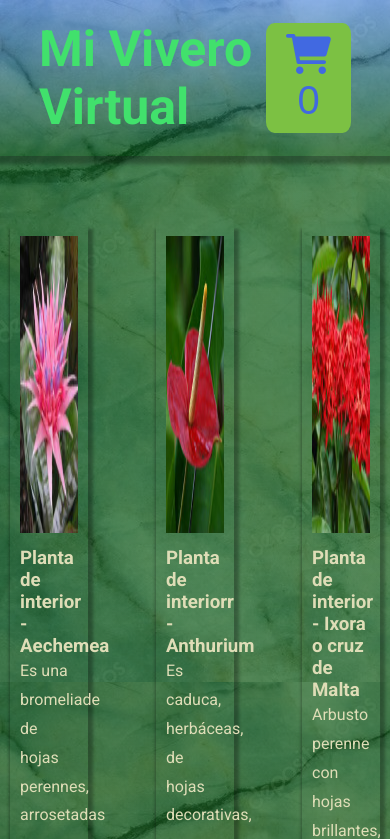
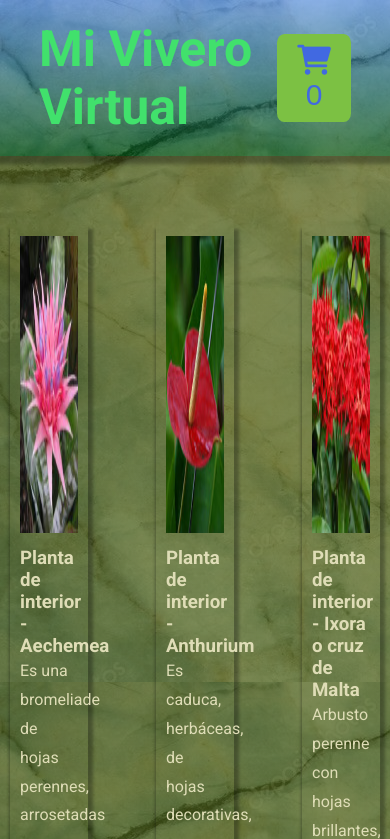
Before and after one commit to lucas-arguello/3er-pre-entrega--lucas-ivan-arguello, a plain HTML site: page index.html in a window 390 px wide. Shown: the top 839 px of the page. Drawn offline with Linux system fonts and the light colour scheme.

Commit message:
Ajustes varios

```diff
--- a/modal.js
+++ b/modal.js
@@ -12,7 +12,7 @@ botonCerrar.addEventListener('click', ()=>{
 })
 
 contenedorModal.addEventListener('click', (event) =>{
-    contenedorModal.classList.toggle('modal-active')
+    event.classList.toggle('modal-active')
 
 })
 modalCarrito.addEventListener('click', (event) => {
--- a/stock.js
+++ b/stock.js
@@ -12,7 +12,7 @@ class Planta {
 
 let grupoPlantas = [
     new Planta (1, "Planta de interior", "- Aechemea", 1, "Es una bromeliade de hojas perennes, arrosetadas con margenes armados.", 1000, "./img/Aechemea01.jpg" ),
-    new Planta (2, "Planta de interiorr", "- Anthurium", 1, "Es caduca, herbáceas, de hojas decorativas, gruesas y ovales. ", 1500, "./img/Anthurium02.jpg" ),
+    new Planta (2, "Planta de interior", "- Anthurium", 1, "Es caduca, herbáceas, de hojas decorativas, gruesas y ovales. ", 1500, "./img/Anthurium02.jpg" ),
     new Planta (3, "Planta de interior", "- Ixora o cruz de Malta", 1, "Arbusto perenne con hojas brillantes, textura similar al cuero.", 2000, "./img/Ixora03.jpg" ),
     new Planta (4, "Planta de interior", "- Dendrobium", 1, "De la familia de las orquiedeas, de hojas muy grandes.", 1500, "./img/Dendrobium04.jpg" ),
     new Planta (5, "Planta de interior", "- Guzmania", 1, "Es una Acaulescente de hojas color naranja con bracteas rojas, planta polistica. ", 1000, "./img/Guzmania05.jpg" ),
@@ -21,7 +21,7 @@ let grupoPlantas = [
     new Planta (8, "Planta de exterior", "- Copete", 1, "Es una planta anual, sus hojas son de mucho follaje, y polinizadoras.", 1500, "./img/copete08.jpg" ),
     new Planta (9, "Planta de exterior", "- Euriops", 1, "Es un arbusto de hojas perennes, crece hasta 1.5 mts, de hojas suaves y peludas.", 1300, "./img/Euriops09.jpg" ),
     new Planta (10, "Planta de exterior", "- Lantana", 1, "Es de hojas opuestas, ovales, dentadas, ásperas, crece hasta 2 mts.", 1300, "./img/Lantana010.jpg" ),
-    new Planta (11, "Planta de exterior", "- Oxalis o Vinagrera", 1, "Es de hojas que están divididas en tres a diez folíolos acorazonados o lanceolados.", 1300, "./img/Oxalis011.jpg" ),
+    new Planta (11, "Planta de exterior", "- Oxalis o Vinagrera", 1, "Es de hojas que están divididas en tres a diez folíolos acorazonados o lancealados.", 1300, "./img/Oxalis011.jpg" ),
     new Planta (12, "Planta de exterior", "- Rayito de Sol", 1, "Es una herbacea perenne de hojas triangulares con flores violetas, rosas y lilas.", 1300, "./img/Rayito-de-sol012.jpg" )
 
 ]
--- a/styles.css
+++ b/styles.css
@@ -6,12 +6,13 @@
 
 body{
     font-family: 'Roboto', sans-serif;
-    background: linear-gradient(rgba(21, 97, 31, 0.7),rgba(43, 84, 7, 0.7)),url(img/fondo-header1.jpg);
+    background: linear-gradient(rgba(89, 97, 21, 0.7),rgba(43, 84, 7, 0.7)),url(img/fondo-header1.jpg);
 }
 img {
     width: 100%;
     height: 50%;
     margin-bottom: 10px;
+
 }
 header {
     display: flex;
@@ -31,7 +32,7 @@ h1 {
 #boton-carrito {
     border: none;
     color: royalblue;
-    font-size: 40px;
+    font-size: 30px;
     background-color: rgb(124, 193, 67);
     border-radius: 10%;
     padding: 10px 20px;
@@ -44,6 +45,7 @@ h1 {
 }
 #boton-carrito:focus {
     outline: none;
+
 }
 
 #contenedor-plantas {
```
Also changed, not shown: app.js (line endings or trailing spaces).
